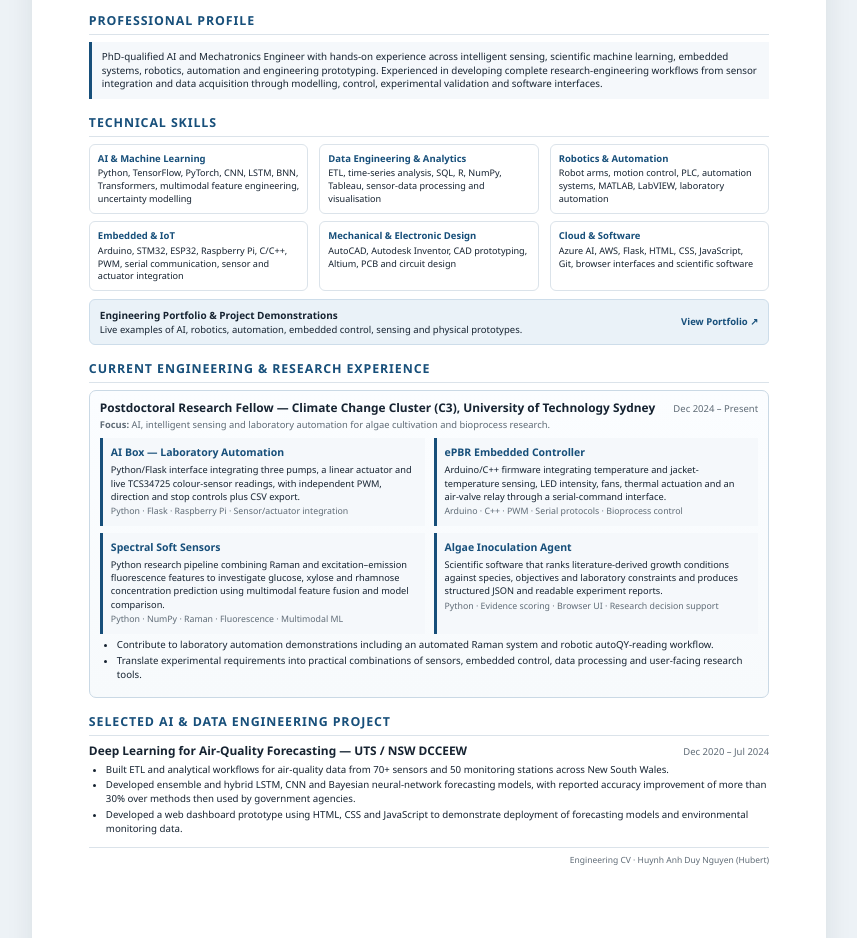
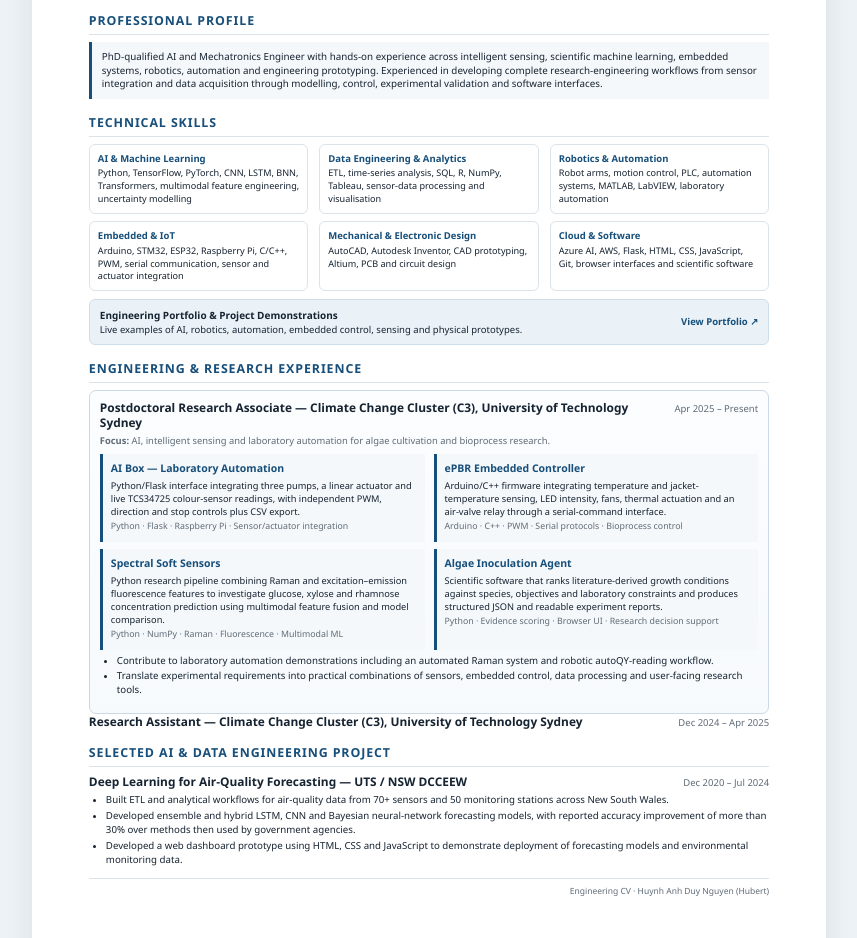
Before and after one commit to nhaduy99/portfolio_website, a plain HTML site: page documents/CV_Engineering_AI_Robotics_2026.html in a window 1280 px wide. Shown: the part 162-1100 px from the top of the page, without its empty margins (211-1068 px from the left). Drawn offline with Linux system fonts and the light colour scheme.

Commit message:
Correct C3 role titles and dates in Engineering CV

```diff
--- a/documents/CV_Engineering_AI_Robotics_2026.html
+++ b/documents/CV_Engineering_AI_Robotics_2026.html
@@ -252,11 +252,11 @@ a{color:var(--accent)}
 </section>
 
 <section>
-  <h2>Current Engineering &amp; Research Experience</h2>
+  <h2>Engineering &amp; Research Experience</h2>
   <div class="lead-role">
     <div class="meta">
-      <h3>Postdoctoral Research Fellow — Climate Change Cluster (C3), University of Technology Sydney</h3>
-      <span>Dec 2024 – Present</span>
+      <h3>Postdoctoral Research Associate — Climate Change Cluster (C3), University of Technology Sydney</h3>
+      <span>Apr 2025 – Present</span>
     </div>
     <p class="focus"><b>Focus:</b> AI, intelligent sensing and laboratory automation for algae cultivation and bioprocess research.</p>
 
@@ -290,6 +290,12 @@ a{color:var(--accent)}
       <li>Contribute to laboratory automation demonstrations including an automated Raman system and robotic autoQY-reading workflow.</li>
       <li>Translate experimental requirements into practical combinations of sensors, embedded control, data processing and user-facing research tools.</li>
     </ul>
+  </div>
+  <div class="item">
+    <div class="meta">
+      <h3>Research Assistant — Climate Change Cluster (C3), University of Technology Sydney</h3>
+      <span>Dec 2024 – Apr 2025</span>
+    </div>
   </div>
 </section>
 
```
